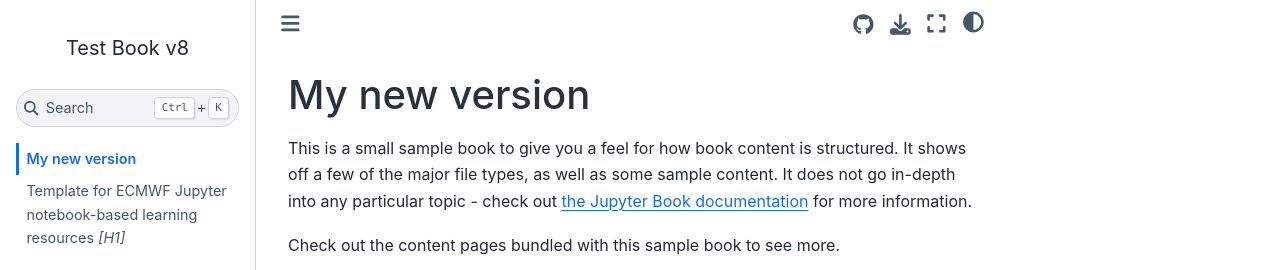
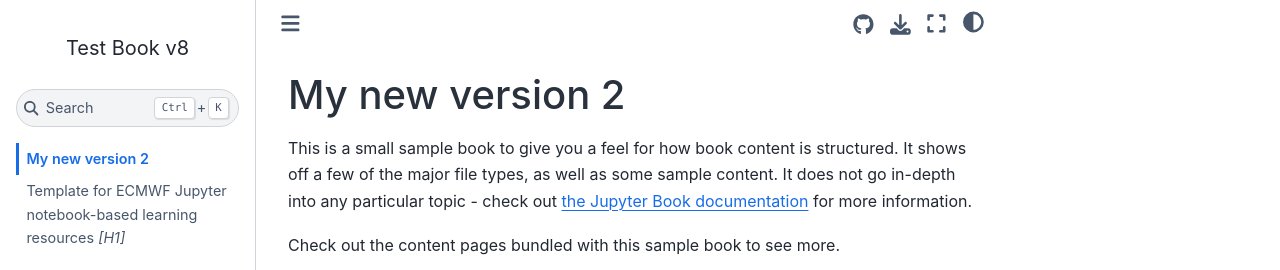
Before and after one commit to ecmwf-training/test-jnb, a Jupyter Book: the page built from intro-jupyter-template.md, in a window 1280 px wide. Shown: the top 270 px of the page. Built offline with Jupyter Book 1.0.4 settings and Sphinx 7.4.7 and the Sphinx Book theme 1.1.4, drawn with Linux system fonts in a browser that asks for light colours.

Commit message:
Random change

```diff
--- a/intro-jupyter-template.md
+++ b/intro-jupyter-template.md
@@ -1,4 +1,4 @@
-# My new version
+# My new version 2
 
 This is a small sample book to give you a feel for how book content is
 structured.
```
